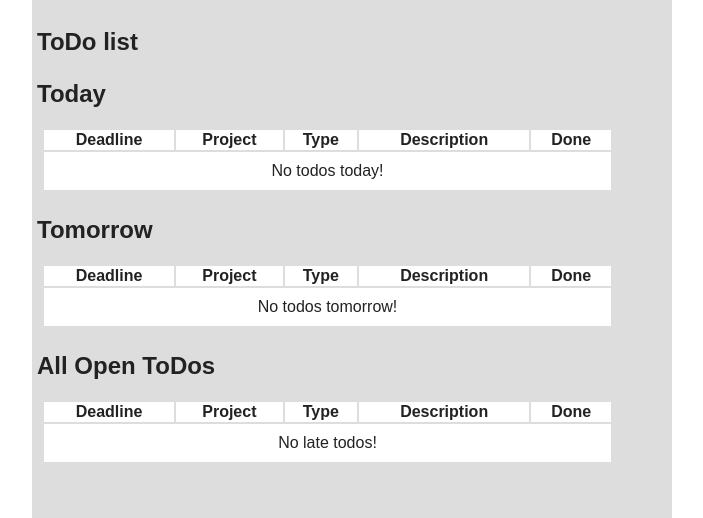
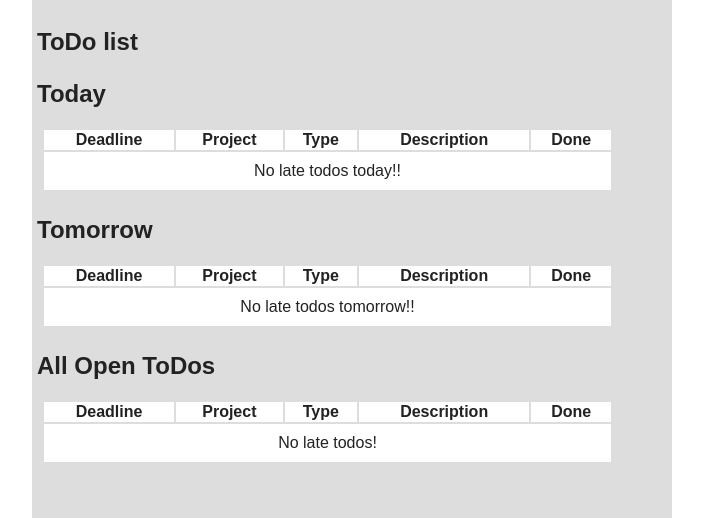
Before and after one commit to mcpaulafi/Todotoday, a Flask app: template templates/todolist.html in a window 1280 px wide. Shown: the part 141-659 px from the top of the page, without its empty margins (288-991 px from the left). Run offline with Flask 3, Linux system fonts and the light colour scheme; the template is opened without the code that fills it, so the values that code supplies are empty; the visitor is signed in with stand-in values (Sample User, id 1).

Commit message:
Added messages for zero todos.

```diff
--- a/templates/todolist.html
+++ b/templates/todolist.html
@@ -3,7 +3,7 @@
 {% block topic %} ToDo list {% endblock %}
 {% block content %}
 
-<!--TODO: miten tehdä taulukon määrittely vain kerran, eikä jokaiselle väliotsikolle erikseen-->
+<!--KYSYMYS: miten tehdä taulukon määrittely vain kerran, eikä jokaiselle väliotsikolle erikseen-->
 
     {% if session.user_id %}
         {% if error_message %}
@@ -31,9 +31,11 @@
                     {% endif %}
                 </td>
                 </tr>
+                {% else %}
+                <tr><td colspan='5'>No todos today!</td></tr>
                 {% endif %}
             {% else %}
-                <tr><td colspan='5'>No todos today!</td></tr>
+                <tr><td colspan='5'>No late todos today!!</td></tr>
             {% endfor %}
             </table>
 
@@ -55,13 +57,14 @@
                         <input type="hidden" name="id" value="{{ col[5] }}">
                         <input type="submit" class="done" value="DONE">
                         </form>
-
                     {% endif %}
                 </td>
                 </tr>
+                {% else %}
+                <tr><td colspan='5'>No todos tomorrow!</td></tr>
                 {% endif %}
             {% else %}
-                <tr><td colspan='5'>No todos tomorrow!</td></tr>
+                <tr><td colspan='5'>No late todos tomorrow!!</td></tr>
             {% endfor %}
             </table>
 
```
